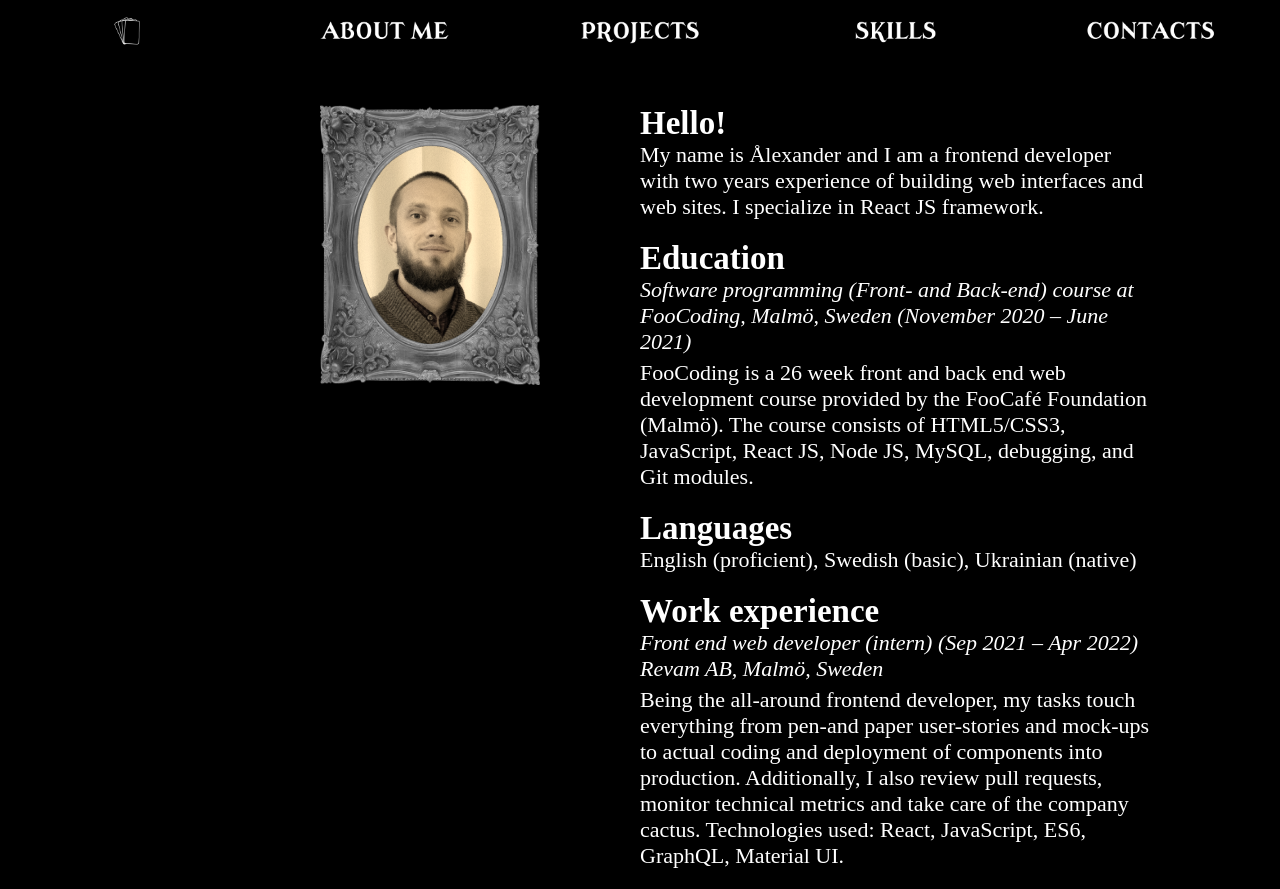
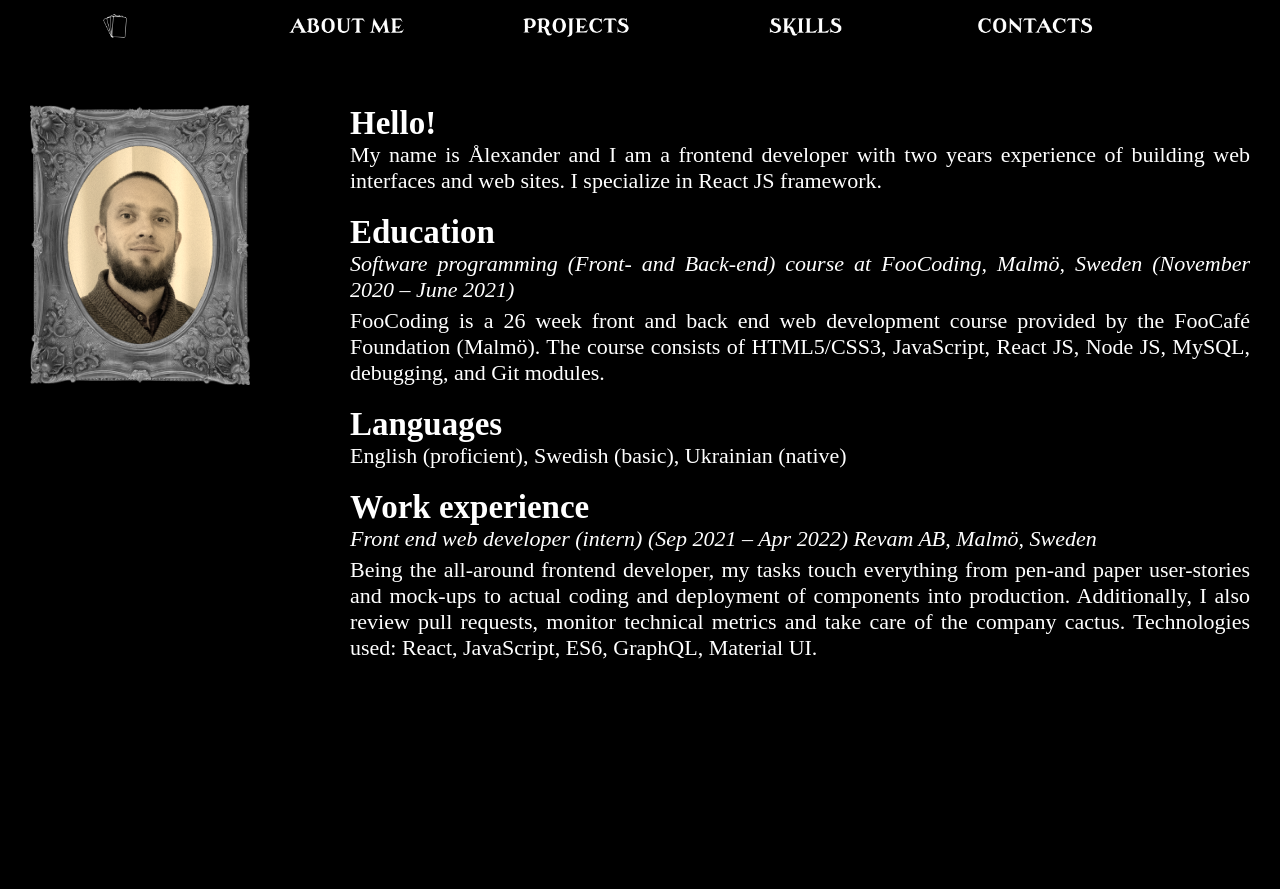
Before and after one commit to rockysfairat/LetMeIntroduceMyself, a Next.js app: page /about in a window 1280 px wide. After the commit the page ends 800 px from the top, so only its background shows below. Built offline with nearby package versions, Linux system fonts and the light colour scheme.

Commit message:
Added rounded border radius on img at Home, 404 and 500

```diff
--- a/components/Navbar.jsx
+++ b/components/Navbar.jsx
@@ -11,7 +11,7 @@ export default function Navbar() {
     <nav className={styles.nav}>
       <ul className={styles.ul}>
         {navItems.map(({ id, img, alt, url }) => (
-          <li key={id}>
+          <li className={styles.li} key={id}>
             <Link href={url}>
               <Image src={img} alt={alt} width={300} height={35} />
             </Link>
--- a/styles/404_500.module.css
+++ b/styles/404_500.module.css
@@ -12,3 +12,7 @@
 .wrapper p {
   margin: 0px 30px 0px 30px;
 }
+
+.wrapper img {
+  border-radius: 10px;
+}
--- a/styles/About.module.css
+++ b/styles/About.module.css
@@ -3,7 +3,7 @@
   display: grid;
   grid-template-columns: repeat(4, 1fr);
   grid-template-areas: ". img txt txt";
-  padding-top: 70px;
+  padding: 70px 20px 0px 20px;
   place-items: stretch;
 }
 
@@ -52,6 +52,7 @@
 
 .txt p {
   margin: 0px 0px 20px 0px;
+  text-align: justify;
 }
 
 .txt span {
@@ -60,7 +61,7 @@
   margin-bottom: 5px;
 }
 
-@media screen and (max-width: 1000px) {
+@media screen and (max-width: 1300px) {
   .article {
     grid-template-areas: "img txt txt txt";
   }
--- a/styles/Home.module.css
+++ b/styles/Home.module.css
@@ -38,7 +38,21 @@
   cursor: pointer;
 }
 
-@media screen and (max-width: 500px) {
+.ul > li:nth-child(2n + 1) {
+  display: flex;
+  justify-content: end;
+}
+
+.ul > li:nth-child(2n) {
+  display: flex;
+  justify-content: start;
+}
+
+.ul img {
+  border-radius: 20px;
+}
+
+@media screen and (max-width: 950px) {
   .main {
     padding: 5px 5px 5px 5px;
   }
@@ -47,13 +61,3 @@
     grid-template-columns: repeat(2, 1fr);
   }
 }
-
-@media screen and (max-width: 1480px) {
-  .main {
-    padding: 5px 5px 5px 5px;
-  }
-  .ul {
-    display: grid;
-    grid-template-columns: repeat(2, 1fr);
-  }
-}
--- a/styles/Navbar.module.css
+++ b/styles/Navbar.module.css
@@ -2,10 +2,11 @@
   background: #000;
   position: absolute;
   top: 0px;
+  left: 0px;
   padding-top: 15px;
   height: 40px;
   display: flex;
-  width: 100%;
+  width: 90%;
 }
 
 .ul {
@@ -17,11 +18,15 @@
   width: 100%;
 }
 
+.li {
+  width: 20%;
+}
+
 .ul > li:hover {
   cursor: pointer;
 }
 
-@media screen and (max-width: 900px) {
+@media screen and (max-width: 1300px) {
   .nav {
     padding-top: 10px;
   }
--- a/styles/Projects.module.css
+++ b/styles/Projects.module.css
@@ -4,7 +4,7 @@
 }
 
 .article h2 {
-  margin: 0px 0px 10px 10px;
+  margin-left: 20px;
 }
 
 /* Web Projects: */
@@ -83,6 +83,7 @@
   .webWrapper {
     flex-direction: column;
     padding: 10px;
+    align-items: center;
   }
 
   .webProject {
--- a/styles/globals.css
+++ b/styles/globals.css
@@ -1,6 +1,6 @@
 html,
 body {
-  padding: 0;
+  padding: 0px;
   margin: 0;
   background-color: #000;
   /* font-family: -apple-system, BlinkMacSystemFont, Segoe UI, Roboto, Oxygen,
```
Also changed, not shown: pages/index.js (+6 -1 lines).
